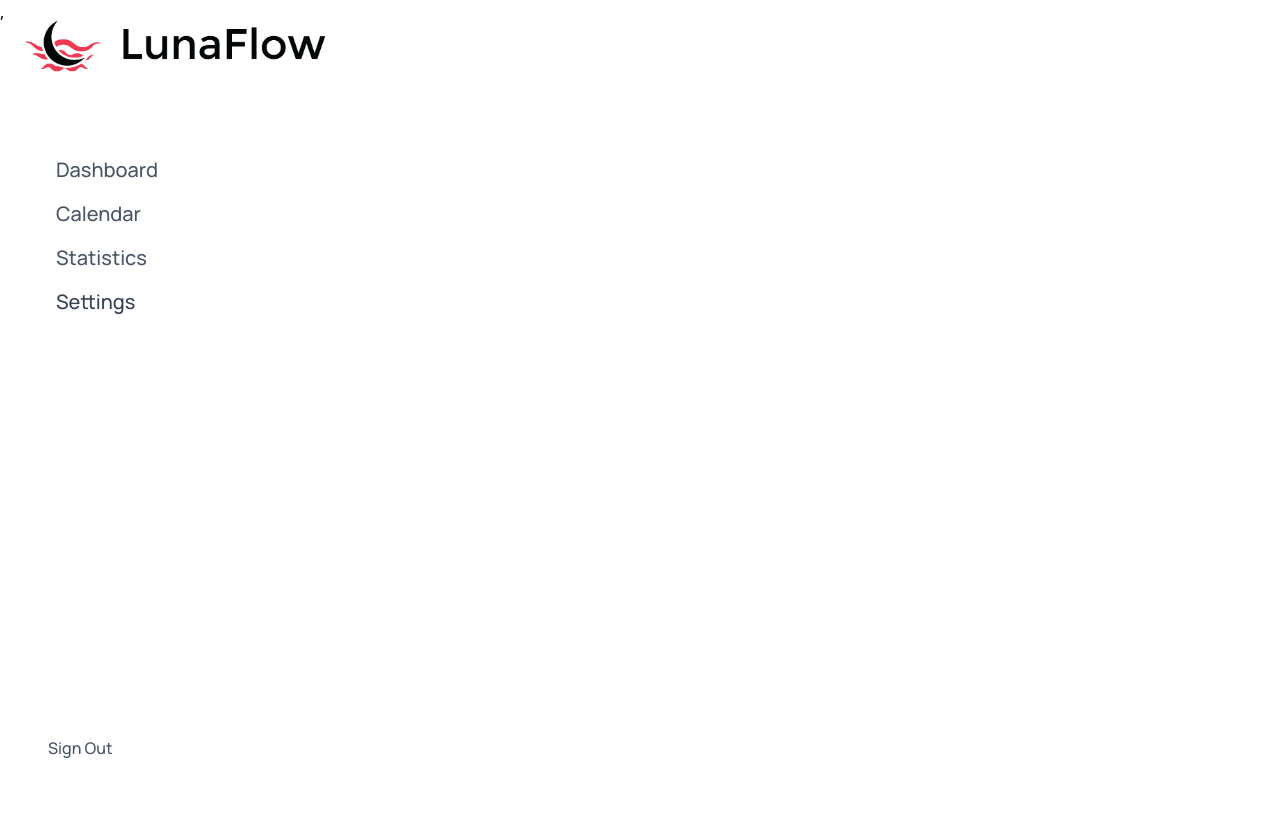
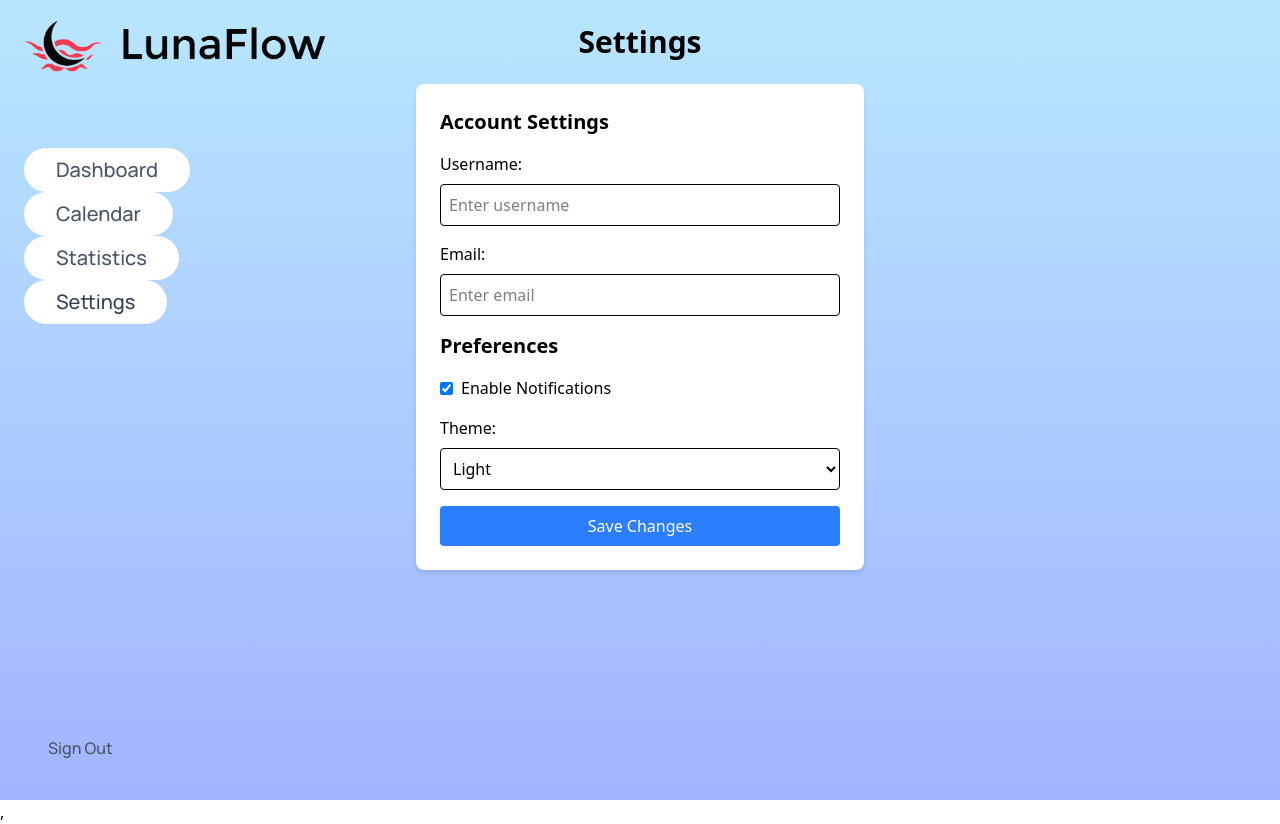
Before and after one commit to AHumanMaybe/hackViolet, a React (Vite) app in the folder Luna-Flow/: page /settings in a window 1280 px wide. Before the commit the page ends 800 px from the top, so only its background shows below. Built offline with nearby package versions, Linux system fonts and the light colour scheme; no server answers.

Commit message:
First rendition of settings page.

```diff
--- a/Luna-Flow/src/App.jsx
+++ b/Luna-Flow/src/App.jsx
@@ -6,6 +6,7 @@ import Navbar from './Components/Navbar'
 import Login from './Pages/Login'
 import EventCalendar from './Pages/EventCalendar';
 import Dashboard from './Pages/Dashboard'
+import Settings from './Pages/Settings'
 import Register from './Pages/Register'
 import Journal from './Components/Journal';
 import Statistics from './Pages/Statistics';
@@ -29,6 +30,7 @@ function App() {
           <Route path='/jour' element={<Journal/>}/>
           <Route path='/eventcalendar' element={<EventCalendar/>}/>
           <Route path='/stats' element={<Statistics/>}/>
+          <Route path='/settings' element={<Settings/>}/>
         </Routes>
       </BrowserRouter>
     </>
--- /dev/null
+++ b/Luna-Flow/src/Pages/Settings.jsx
@@ -0,0 +1,57 @@
+import React, { useState } from 'react';
+
+const Settings = () => {
+  const [username, setUsername] = useState('');
+  const [email, setEmail] = useState('');
+  const [notifications, setNotifications] = useState(true);
+  const [theme, setTheme] = useState('light');
+
+  return (
+    <div className="min-h-screen flex flex-col items-center p-6 bg-gradient-to-t from-indigo-300 to-sky-200">
+      <h1 className="text-3xl font-bold mb-6">Settings</h1>
+      <div className="bg-white p-6 rounded-lg shadow-md w-full max-w-md">
+        <h2 className="text-xl font-semibold mb-4">Account Settings</h2>
+        <label className="block mb-2">Username:</label>
+        <input
+          type="text"
+          value={username}
+          onChange={(e) => setUsername(e.target.value)}
+          placeholder="Enter username"
+          className="border p-2 w-full rounded mb-4"
+        />
+        <label className="block mb-2">Email:</label>
+        <input
+          type="email"
+          value={email}
+          onChange={(e) => setEmail(e.target.value)}
+          placeholder="Enter email"
+          className="border p-2 w-full rounded mb-4"
+        />
+
+        <h2 className="text-xl font-semibold mb-4">Preferences</h2>
+        <div className="flex items-center mb-4">
+          <input
+            type="checkbox"
+            checked={notifications}
+            onChange={() => setNotifications(!notifications)}
+            className="mr-2"
+          />
+          <label>Enable Notifications</label>
+        </div>
+        <label className="block mb-2">Theme:</label>
+        <select
+          value={theme}
+          onChange={(e) => setTheme(e.target.value)}
+          className="border p-2 w-full rounded mb-4"
+        >
+          <option value="light">Light</option>
+          <option value="dark">Dark</option>
+        </select>
+
+        <button className="bg-blue-500 text-white p-2 w-full rounded">Save Changes</button>
+      </div>
+    </div>
+  );
+};
+
+export default Settings;
```
